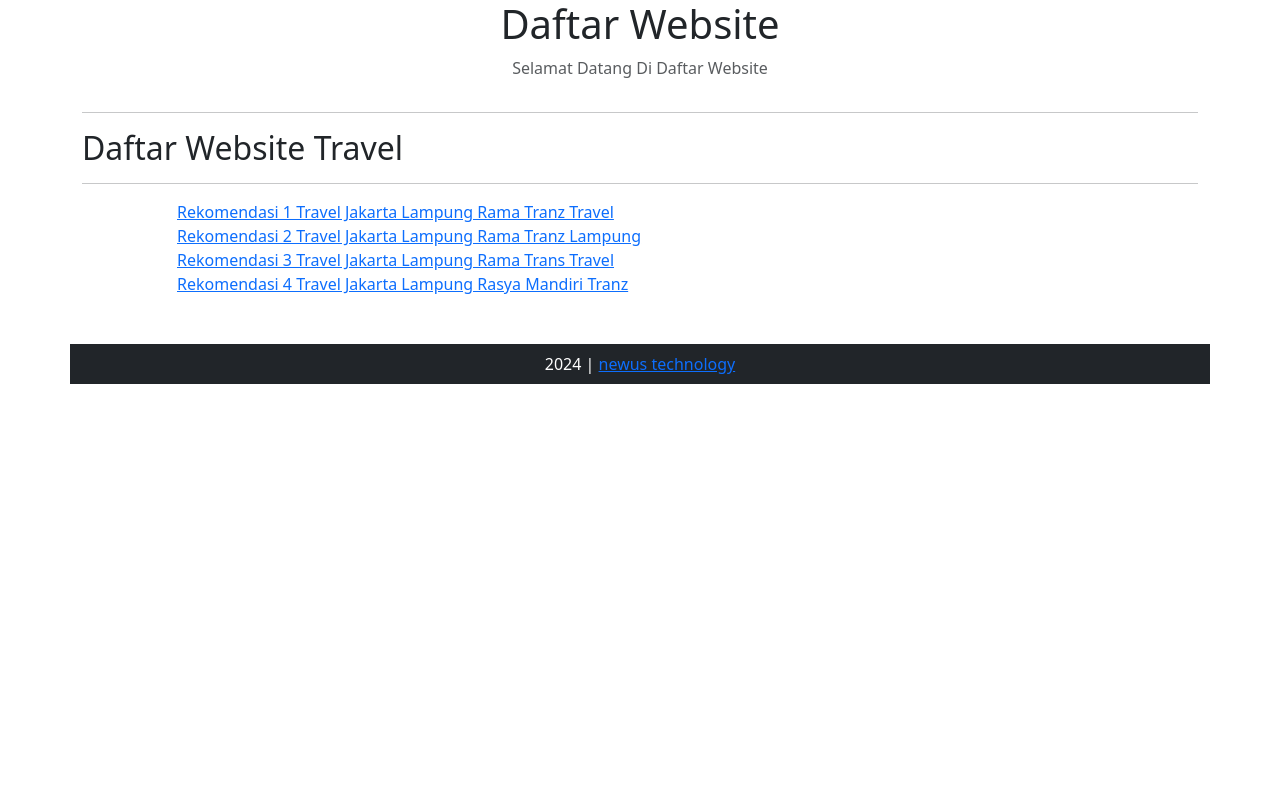
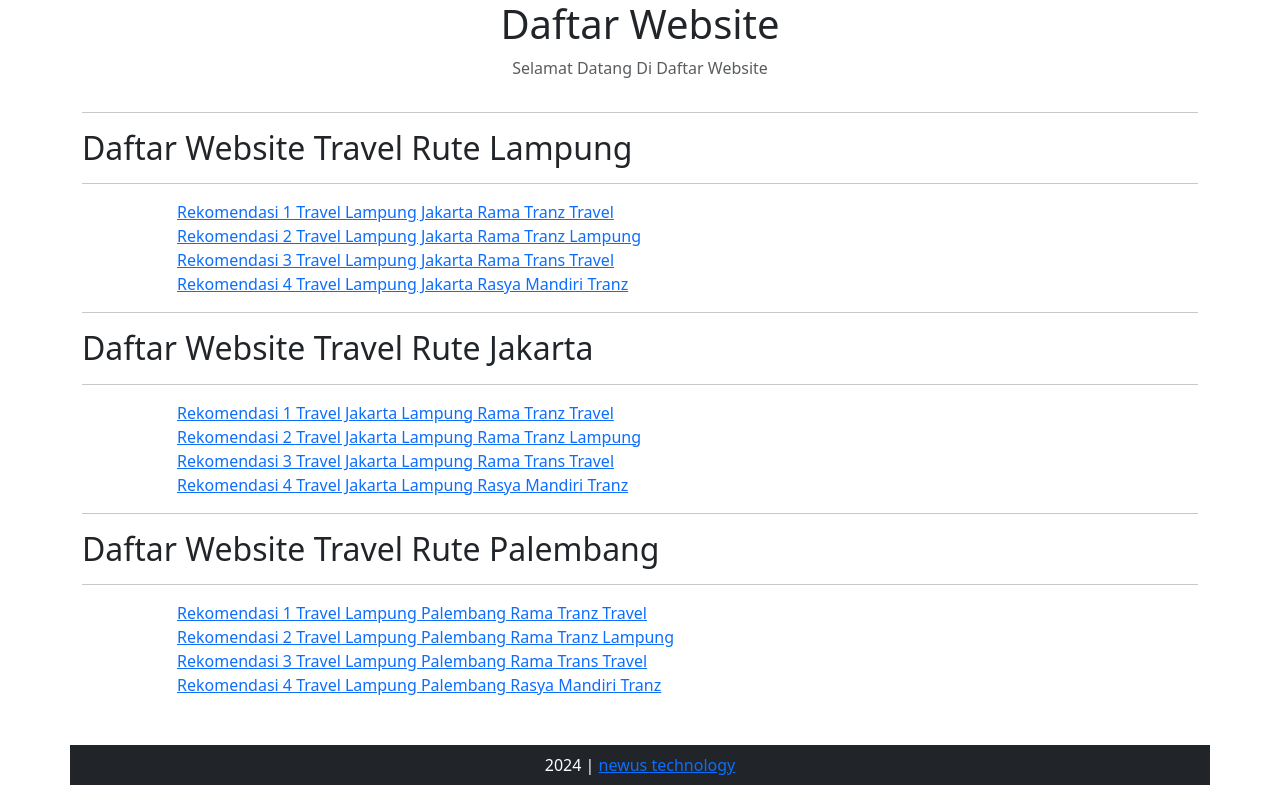
Before and after one commit to duanakg/daftar, a plain HTML site: page index.html in a window 1280 px wide. Drawn offline with nearby package versions, Linux system fonts and the light colour scheme.

Commit message:
Update index.html

```diff
--- a/index.html
+++ b/index.html
@@ -17,13 +17,35 @@
             </div>
             <div class="col-12">
                 <hr/>
-                <h2>Daftar Website Travel</h2>
+                <h2>Daftar Website Travel Rute Lampung </h2>
+                <hr/>
+                <div class="row">
+                <a href="https://ramatranztravel.com" class="col-10 mx-auto">Rekomendasi 1 Travel Lampung Jakarta Rama Tranz Travel</a>
+                <a href="https://ramatranzlampung.com" class="col-10 mx-auto">Rekomendasi 2 Travel Lampung Jakarta Rama Tranz Lampung</a>
+                <a href="https://ramatranstravel.com" class="col-10 mx-auto">Rekomendasi 3 Travel Lampung Jakarta Rama Trans Travel</a>
+                <a href="https://rasyamandiritranz.com" class="col-10 mx-auto">Rekomendasi 4 Travel Lampung Jakarta Rasya Mandiri Tranz</a>
+                </div>
+            </div>
+            <div class="col-12">
+                <hr/>
+                <h2>Daftar Website Travel Rute Jakarta</h2>
                 <hr/>
                 <div class="row">
                 <a href="https://ramatranztravel.com" class="col-10 mx-auto">Rekomendasi 1 Travel Jakarta Lampung Rama Tranz Travel</a>
                 <a href="https://ramatranzlampung.com" class="col-10 mx-auto">Rekomendasi 2 Travel Jakarta Lampung Rama Tranz Lampung</a>
                 <a href="https://ramatranstravel.com" class="col-10 mx-auto">Rekomendasi 3 Travel Jakarta Lampung Rama Trans Travel</a>
                 <a href="https://rasyamandiritranz.com" class="col-10 mx-auto">Rekomendasi 4 Travel Jakarta Lampung Rasya Mandiri Tranz</a>
+                </div>
+            </div>
+            <div class="col-12">
+                <hr/>
+                <h2>Daftar Website Travel Rute Palembang </h2>
+                <hr/>
+                <div class="row">
+                <a href="https://ramatranztravel.com" class="col-10 mx-auto">Rekomendasi 1 Travel Lampung Palembang Rama Tranz Travel</a>
+                <a href="https://ramatranzlampung.com" class="col-10 mx-auto">Rekomendasi 2 Travel Lampung Palembang Rama Tranz Lampung</a>
+                <a href="https://ramatranstravel.com" class="col-10 mx-auto">Rekomendasi 3 Travel Lampung Palembang Rama Trans Travel</a>
+                <a href="https://rasyamandiritranz.com" class="col-10 mx-auto">Rekomendasi 4 Travel Lampung Palembang Rasya Mandiri Tranz</a>
                 </div>
             </div>
         </div>
```
